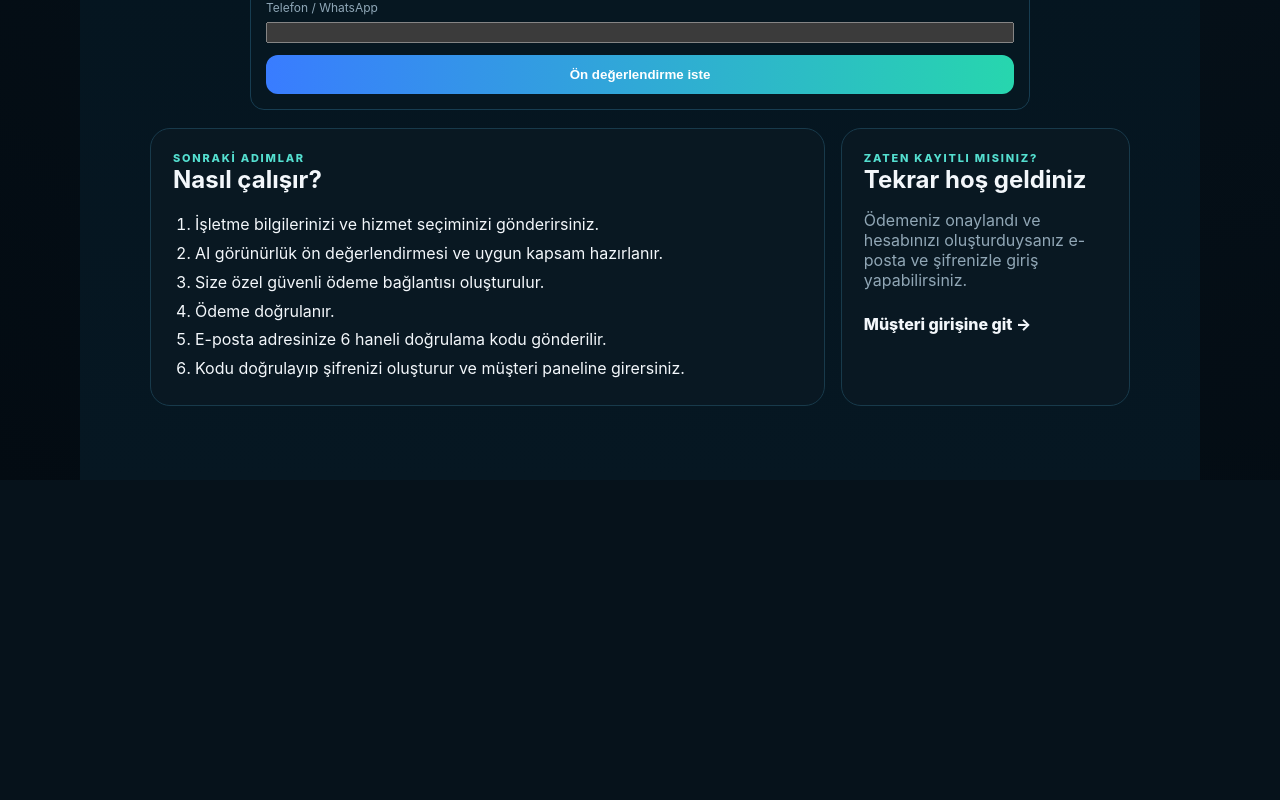
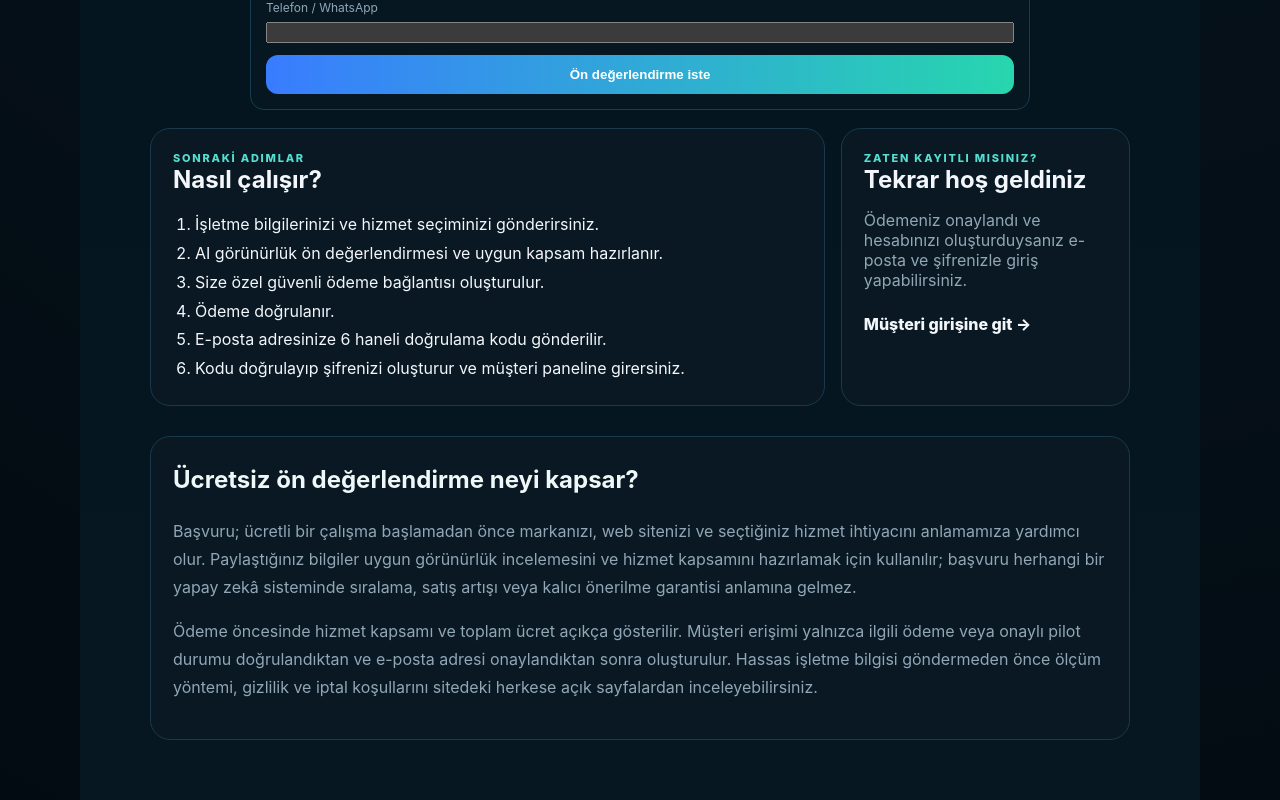
Before and after one commit to mehmetozan-5858/ai-visibility, a Next.js app: page /yeni-musteri in a window 1280 px wide. Shown: the part 951-1751 px from the top of the page. Before the commit the page ends 1431 px from the top, so only its background shows below. Built offline with nearby package versions, Linux system fonts and the light colour scheme; no server answers.

Commit message:
Add structured data and context to lead page

```diff
--- a/app/yeni-musteri/page.js
+++ b/app/yeni-musteri/page.js
@@ -14,7 +14,10 @@ export default async function NewCustomerPage({searchParams}){
   const en=country&&!/^(Türkiye|Turkey|TR)$/i.test(country);const language=en?"en":"tr";
   const prices=Object.fromEntries([["TRY","Türkiye"],["EUR","Germany"],["GBP","United Kingdom"],["USD","United States"]].map(([currency,country])=>[currency,[...allowed].map(service=>servicePrice({service,country,language}))]));
   const steps=en?["Submit your business details and selected service.","We prepare an appropriate review and scope.","You receive a secure payment link.","Payment is verified.","A six-digit verification code is sent to your email.","Verify the code, set your password and sign in to your customer portal."]:["İşletme bilgilerinizi ve hizmet seçiminizi gönderirsiniz.","AI görünürlük ön değerlendirmesi ve uygun kapsam hazırlanır.","Size özel güvenli ödeme bağlantısı oluşturulur.","Ödeme doğrulanır.","E-posta adresinize 6 haneli doğrulama kodu gönderilir.","Kodu doğrulayıp şifrenizi oluşturur ve müşteri paneline girersiniz."];
+  const schema={"@context":"https://schema.org","@type":"WebPage",name:en?"Free AI Visibility Assessment":"Ücretsiz AI Visibility Ön Değerlendirmesi",url:"https://www.aivisibilityworks.com/yeni-musteri",inLanguage:en?"en":"tr-TR",isPartOf:{"@type":"WebSite",name:"AI Visibility Works",url:"https://www.aivisibilityworks.com/"}};
+  const schemaJson=JSON.stringify(schema).replace(/</g,"\\u003c");
   return <main lang={language} data-localized style={{minHeight:"100vh",background:"radial-gradient(circle at 80% 4%,rgba(70,234,215,.08),transparent 24%),linear-gradient(180deg,#03121c,#061722)",padding:"24px 20px 60px"}}>
+    <script type="application/ld+json" dangerouslySetInnerHTML={{__html:schemaJson}} />
     <div style={{maxWidth:1080,margin:"0 auto"}}>
       <header style={{display:"flex",justifyContent:"space-between",alignItems:"center",gap:16,padding:"8px 0 30px",flexWrap:"wrap"}}>
         <Link href="/" style={{display:"flex",alignItems:"center",gap:12,textDecoration:"none",color:"#eff8f8",fontWeight:800,fontSize:19}}><span style={{width:22,height:22,border:"2px solid #4be5d6",transform:"rotate(45deg)",display:"inline-block"}}/>AI Visibility</Link>
@@ -26,6 +29,11 @@ export default async function NewCustomerPage({searchParams}){
         <section className="panel" style={{padding:22}}><div style={{fontSize:11,color:"#54dfd0",fontWeight:800,letterSpacing:".16em",textTransform:"uppercase"}}>{en?"Next steps":"Sonraki adımlar"}</div><h2>{en?"How it works":"Nasıl çalışır?"}</h2><ol style={{lineHeight:1.8,paddingLeft:22,marginBottom:0}}>{steps.map(step=><li key={step}>{step}</li>)}</ol></section>
         <section className="panel" style={{padding:22}}><div style={{fontSize:11,color:"#54dfd0",fontWeight:800,letterSpacing:".16em",textTransform:"uppercase"}}>{en?"Already registered?":"Zaten kayıtlı mısınız?"}</div><h2>{en?"Welcome back":"Tekrar hoş geldiniz"}</h2><p>{en?"If your payment is verified and your account is created, sign in with your email and password.":"Ödemeniz onaylandı ve hesabınızı oluşturduysanız e-posta ve şifrenizle giriş yapabilirsiniz."}</p><Link href="/musteri-giris" style={{display:"inline-block",marginTop:8,fontWeight:800}}>{en?"Customer login →":"Müşteri girişine git →"}</Link></section>
       </div>
+      <section className="panel" style={{padding:22,maxWidth:980,margin:"16px auto 0",lineHeight:1.75,color:"#a9bcc2"}}>
+        <h2 style={{color:"#eff8f8",marginTop:0}}>{en?"What the free assessment covers":"Ücretsiz ön değerlendirme neyi kapsar?"}</h2>
+        <p>{en?"The application helps us understand your brand, website and selected service before any paid work begins. We use the information you submit to prepare the appropriate visibility review and scope; it is not treated as a promise of ranking, sales or permanent recommendation by an AI system.":"Başvuru; ücretli bir çalışma başlamadan önce markanızı, web sitenizi ve seçtiğiniz hizmet ihtiyacını anlamamıza yardımcı olur. Paylaştığınız bilgiler uygun görünürlük incelemesini ve hizmet kapsamını hazırlamak için kullanılır; başvuru herhangi bir yapay zekâ sisteminde sıralama, satış artışı veya kalıcı önerilme garantisi anlamına gelmez."}</p>
+        <p>{en?"Before payment, the service scope and total price are shown clearly. Customer access is created only after the applicable payment or approved pilot status is verified and the email address is confirmed. For methodology, privacy and cancellation details, use the public links on our website before submitting sensitive business information.":"Ödeme öncesinde hizmet kapsamı ve toplam ücret açıkça gösterilir. Müşteri erişimi yalnızca ilgili ödeme veya onaylı pilot durumu doğrulandıktan ve e-posta adresi onaylandıktan sonra oluşturulur. Hassas işletme bilgisi göndermeden önce ölçüm yöntemi, gizlilik ve iptal koşullarını sitedeki herkese açık sayfalardan inceleyebilirsiniz."}</p>
+      </section>
       <style>{`@media(max-width:720px){.new-customer-followup-grid{grid-template-columns:1fr!important}}`}</style>
     </div>
   </main>;
```
